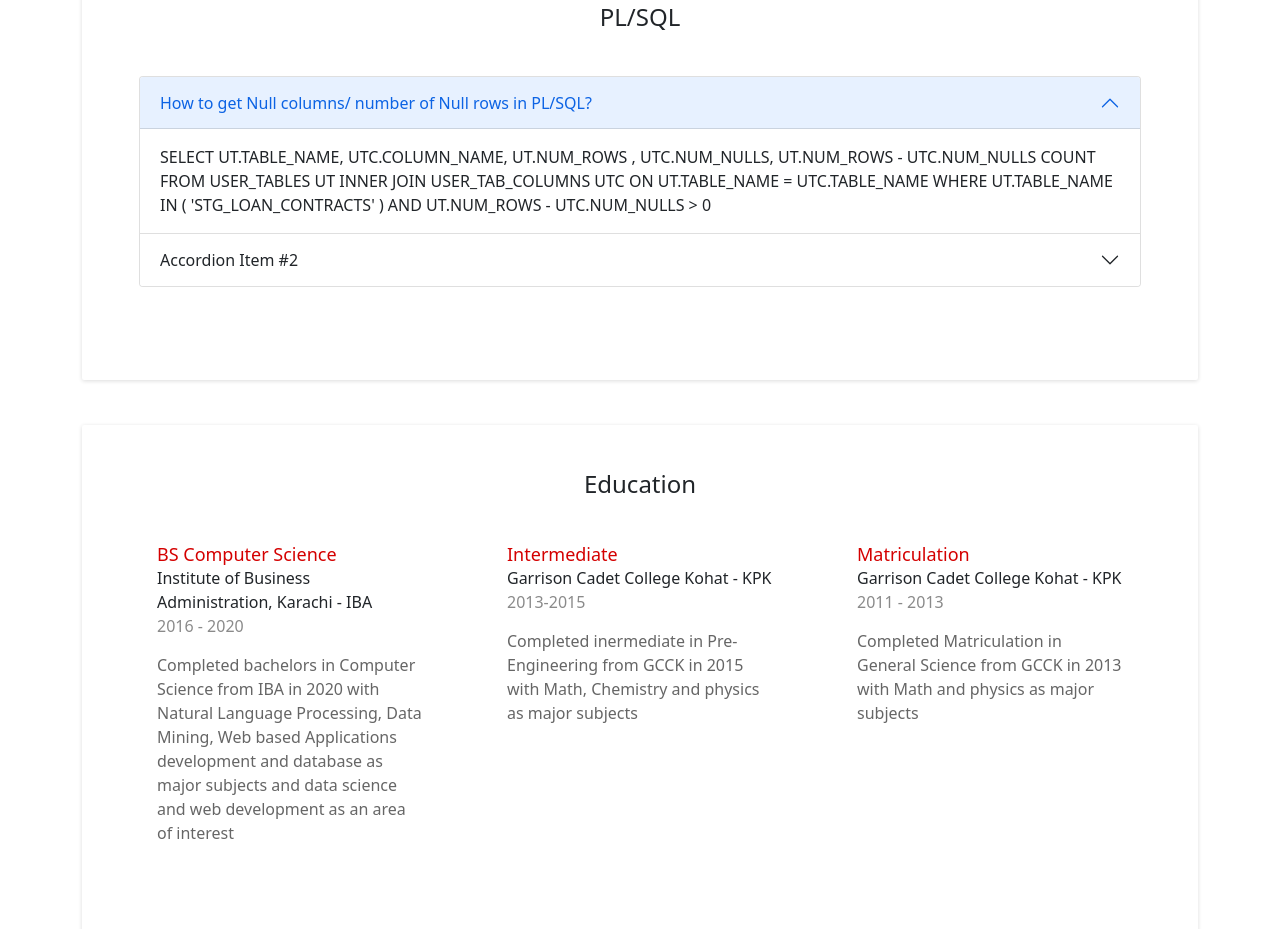
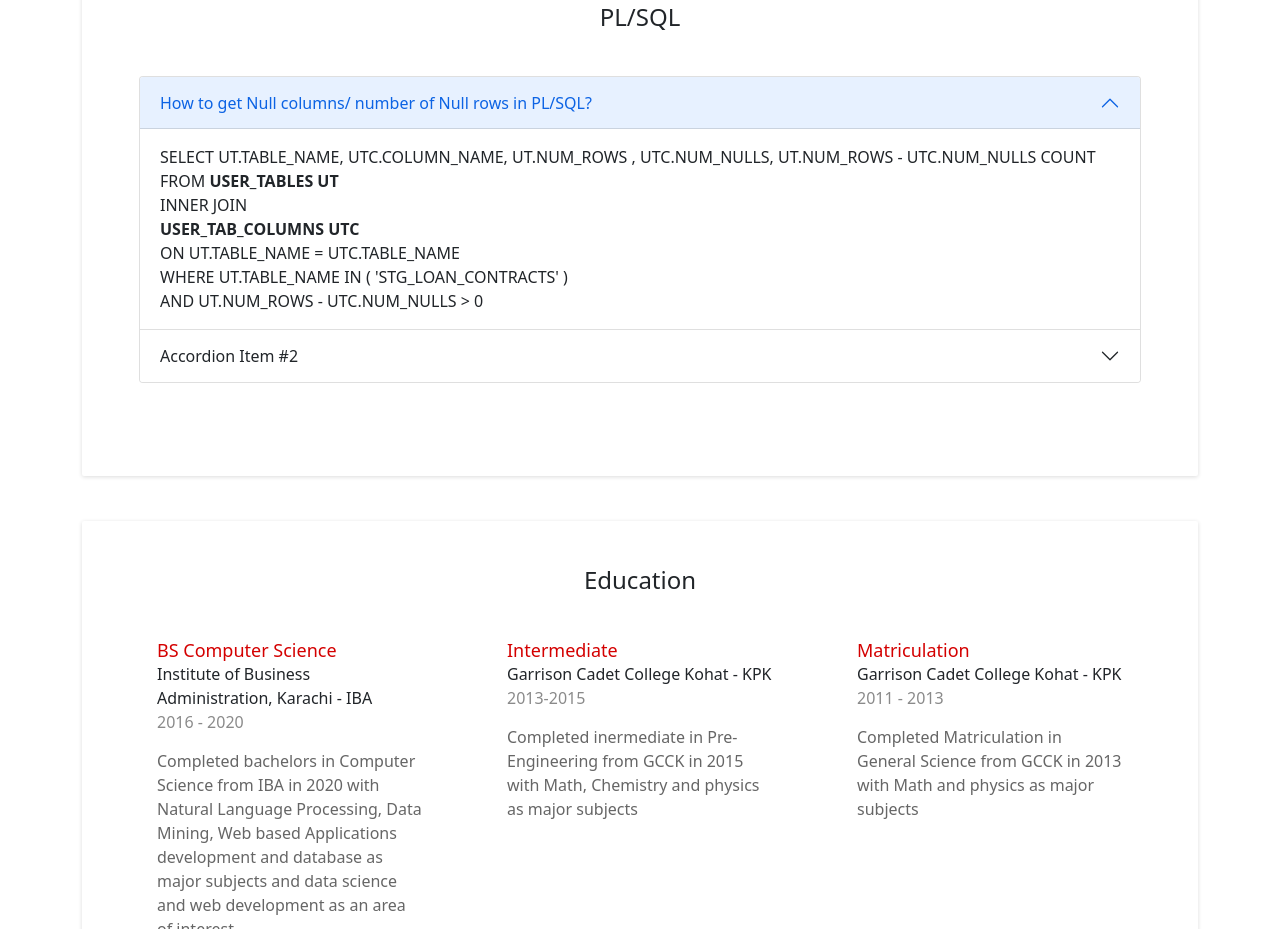
Before and after one commit to musadiq90/musadiq90.github.io, a plain HTML site: page main.html in a window 1280 px wide. Shown: the part 772-1701 px from the top of the page. Drawn offline with nearby package versions, Linux system fonts and the light colour scheme.

Commit message:
Update main.html

```diff
--- a/main.html
+++ b/main.html
@@ -157,14 +157,14 @@
             </h2>
             <div id="collapseOne" class="accordion-collapse collapse show" aria-labelledby="headingOne" data-bs-parent="#accordionExample">
               <div class="accordion-body">
-                SELECT UT.TABLE_NAME, UTC.COLUMN_NAME, UT.NUM_ROWS , UTC.NUM_NULLS, UT.NUM_ROWS - UTC.NUM_NULLS COUNT
-  FROM    USER_TABLES UT
-       INNER JOIN
-          USER_TAB_COLUMNS UTC
-       ON UT.TABLE_NAME = UTC.TABLE_NAME
+                SELECT UT.TABLE_NAME, UTC.COLUMN_NAME, UT.NUM_ROWS , UTC.NUM_NULLS, UT.NUM_ROWS - UTC.NUM_NULLS COUNT <br>
+  FROM    <strong> USER_TABLES UT </strong> <br>
+       INNER JOIN <br>
+       <strong>  USER_TAB_COLUMNS UTC </strong><br>
+       ON UT.TABLE_NAME = UTC.TABLE_NAME<br>
  WHERE     UT.TABLE_NAME IN (
 'STG_LOAN_CONTRACTS'
-) AND UT.NUM_ROWS - UTC.NUM_NULLS  > 0
+) <br>AND UT.NUM_ROWS - UTC.NUM_NULLS  > 0
               </div>
             </div>
           </div>
```
